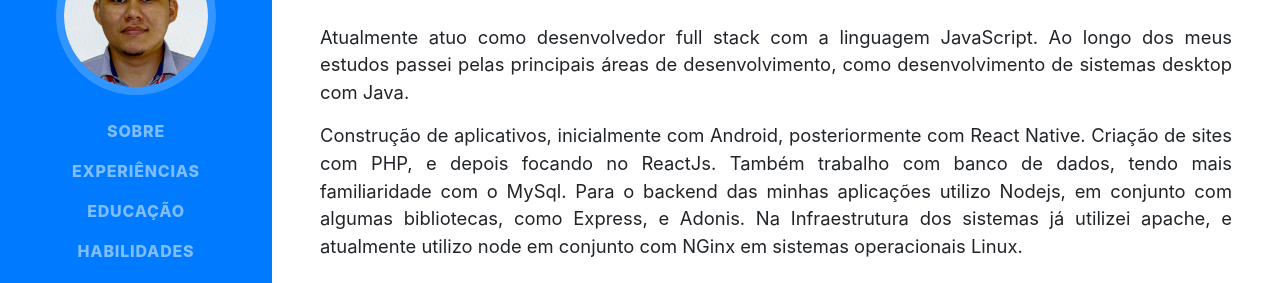
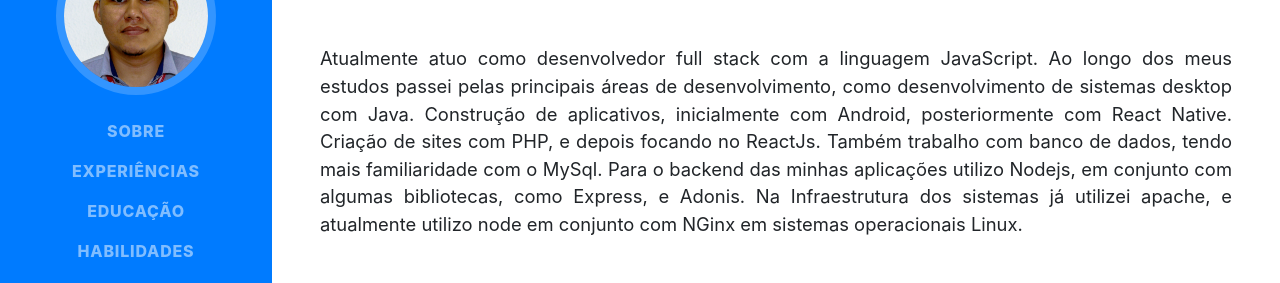
Before and after one commit to jairochaves2/jairochaves2.github.io, a website with bundled scripts: page index.html in a window 1280 px wide. Shown: the part 280-563 px from the top of the page. Built offline with nearby package versions, Linux system fonts and the light colour scheme; some icons are missing; a web font is replaced by a local one.

Commit message:
Update index.html

```diff
--- a/index.html
+++ b/index.html
@@ -100,12 +100,12 @@
               >E-mail: contato@jairochaves.dev.br</a
             >
           </div>
-          <p class="lead" style="text-align: justify;">
+          <p class="lead mb-5" style="text-align: justify;">
             Atualmente atuo como desenvolvedor full stack com a linguagem
             JavaScript. Ao longo dos meus estudos passei pelas principais áreas
             de desenvolvimento, como desenvolvimento de sistemas desktop com
-            Java.</p>
-          <p class="lead mb-5" style="text-align: justify;">Construção de aplicativos, inicialmente com Android, posteriormente com React Native. Criação de sites com PHP, e depois
+            Java.
+          Construção de aplicativos, inicialmente com Android, posteriormente com React Native. Criação de sites com PHP, e depois
             focando no ReactJs. Também trabalho com banco de dados, tendo mais
             familiaridade com o MySql. Para o backend das minhas aplicações
             utilizo Nodejs, em conjunto com algumas bibliotecas, como Express, e
```
